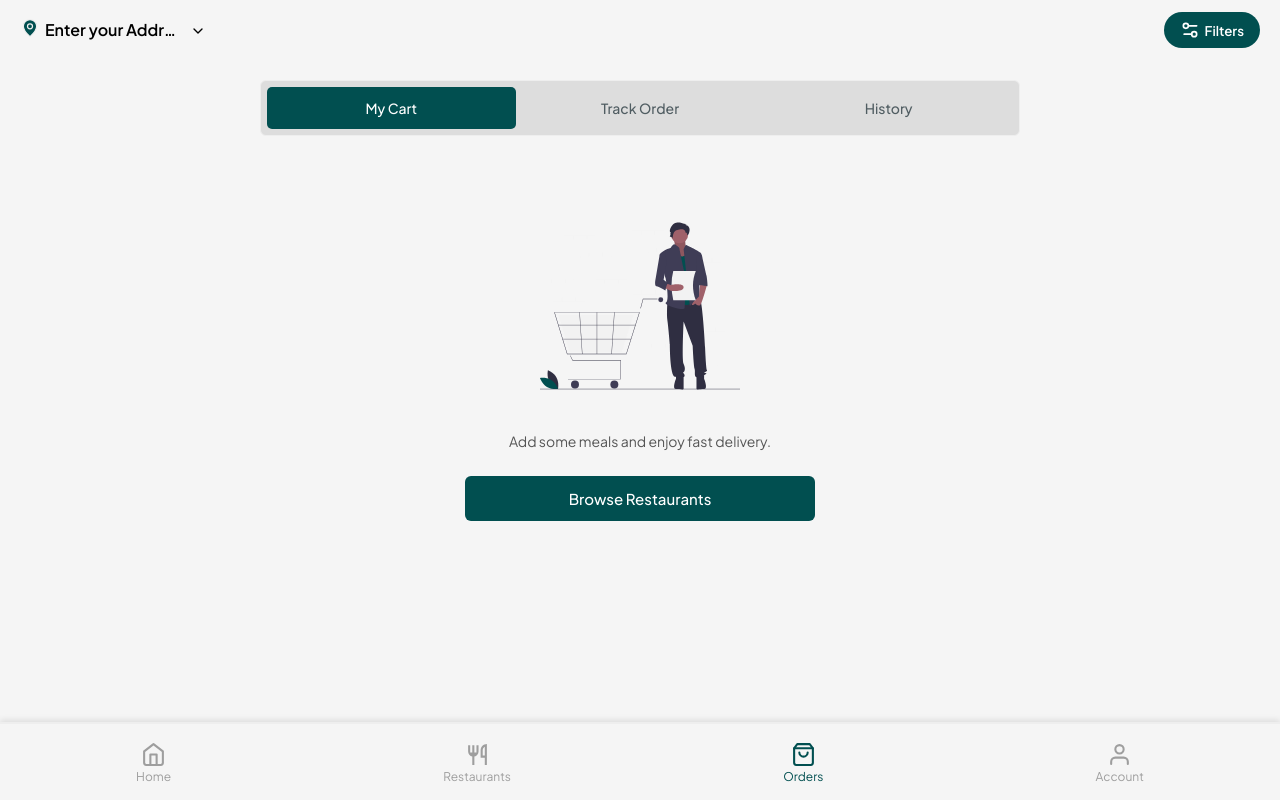
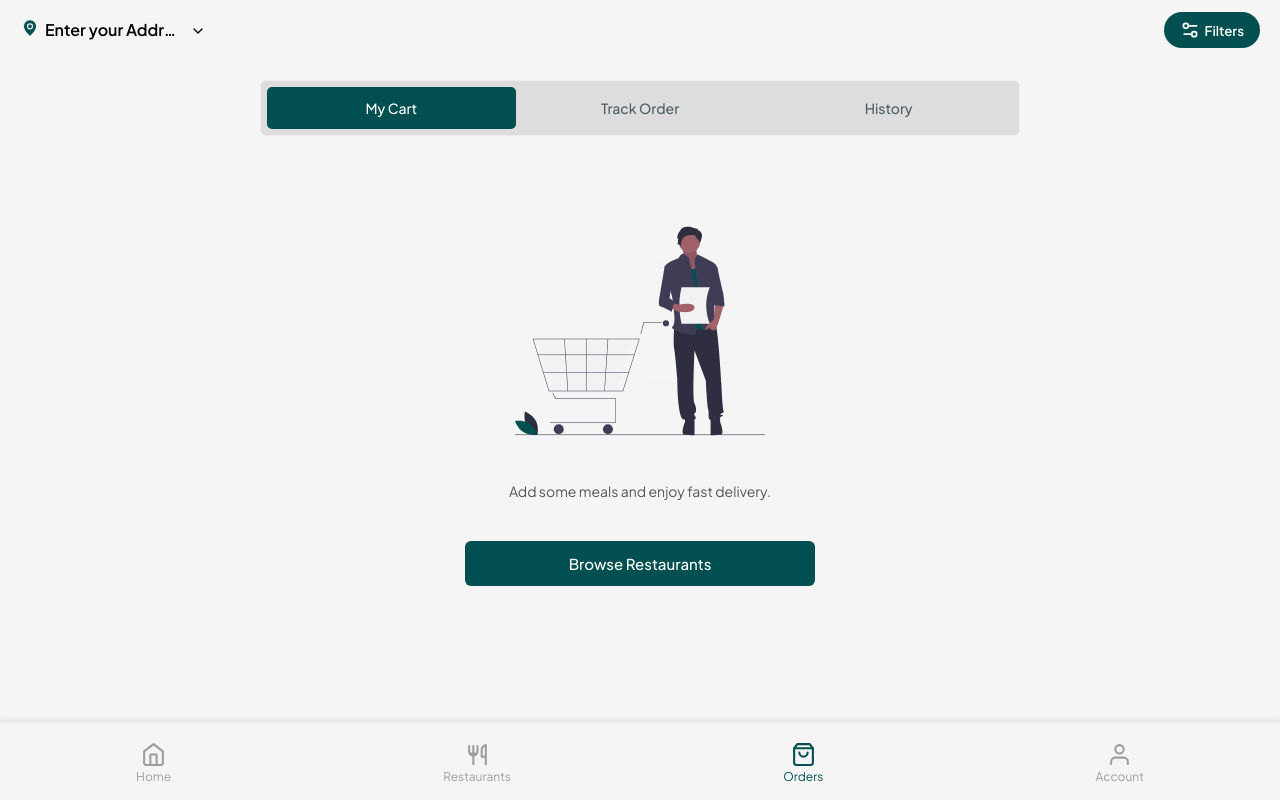
Before and after one commit to ay30bg/droppa, a React (Create React App) app: page /orders in a window 1280 px wide. Built offline with nearby package versions, Linux system fonts and the light colour scheme.

Commit message:
Update orders.css

```diff
--- a/src/styles/orders.css
+++ b/src/styles/orders.css
@@ -59,7 +59,7 @@
 }
 
 .empty-state button {
-  margin-top: 20px;
+  margin-top: 35px;
   display: block;
   margin-left: auto;
   margin-right: auto;
@@ -78,8 +78,8 @@
 }
 
 .empty-icon {
-  width: 200px;
-  height: 200px;
+  width: 250px;
+  height: 250px;
   margin-top: 30px;
   margin-bottom: 20px;
 }
```
